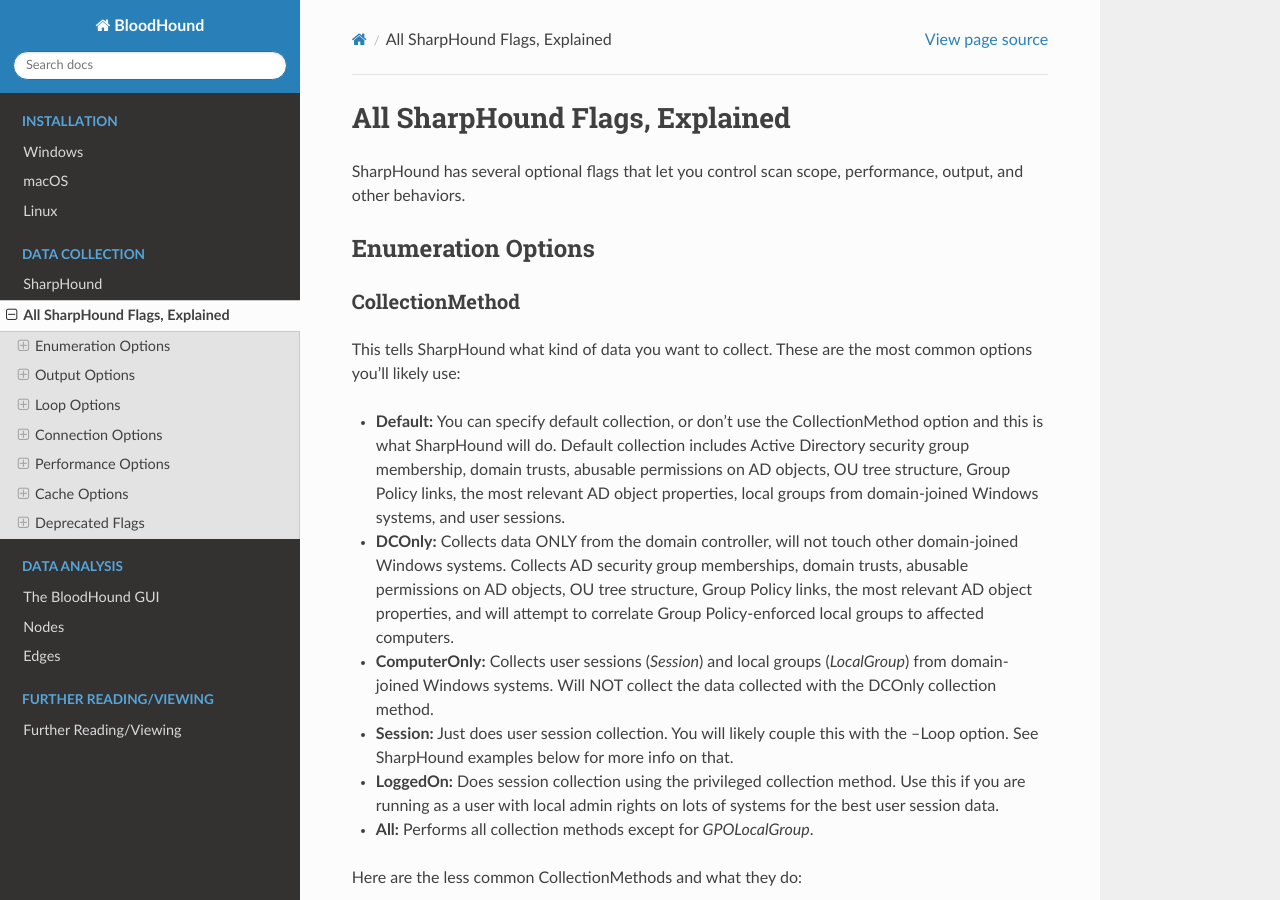
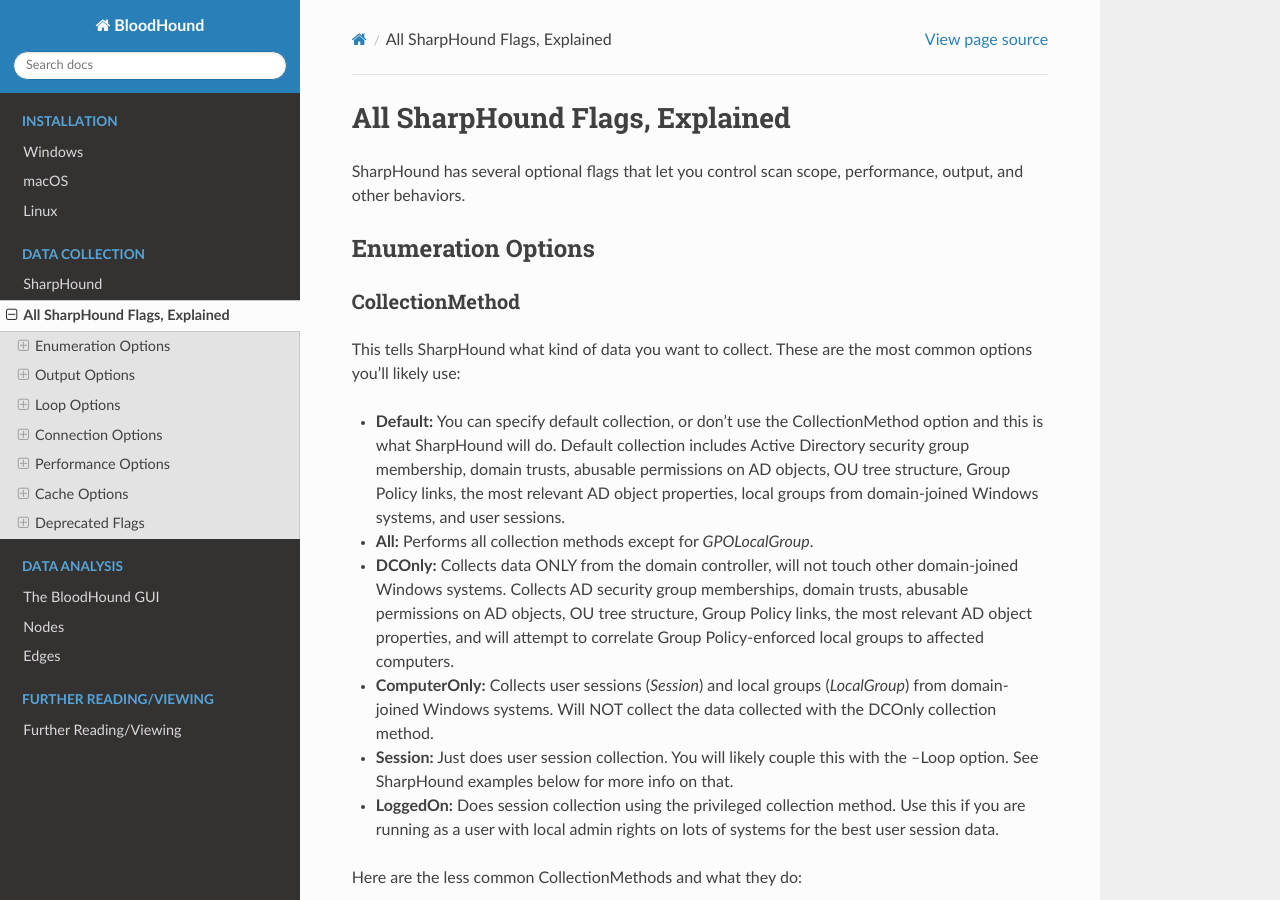
Before and after one commit to BloodHoundAD/BloodHound, a Sphinx documentation site: the page built from docs/data-collection/sharphound-all-flags.rst, in a window 1280 px wide and 900 px high. Built offline with Sphinx 7.4.7 and the Read the Docs theme 2.0.0, drawn with Linux system fonts in a browser that asks for light colours; pages that are not in the unit, such as notebooks, are missing from menus; part of the change alters nothing that is shown.

```diff
--- a/docs/data-collection/sharphound-all-flags.rst
+++ b/docs/data-collection/sharphound-all-flags.rst
@@ -18,6 +18,7 @@ common options you'll likely use:
   Directory security group membership, domain trusts, abusable permissions on AD
   objects, OU tree structure, Group Policy links, the most relevant AD object
   properties, local groups from domain-joined Windows systems, and user sessions.
+* **All:** Performs all collection methods except for *GPOLocalGroup*.
 * **DCOnly:** Collects data ONLY from the domain controller, will not touch other
   domain-joined Windows systems. Collects AD security group memberships, domain
   trusts, abusable permissions on AD objects, OU tree structure, Group Policy
@@ -31,7 +32,6 @@ common options you'll likely use:
 * **LoggedOn:** Does session collection using the privileged collection method. Use
   this if you are running as a user with local admin rights on lots of systems
   for the best user session data.
-* **All:** Performs all collection methods except for *GPOLocalGroup*.
 
 Here are the less common CollectionMethods and what they do:
 
```
